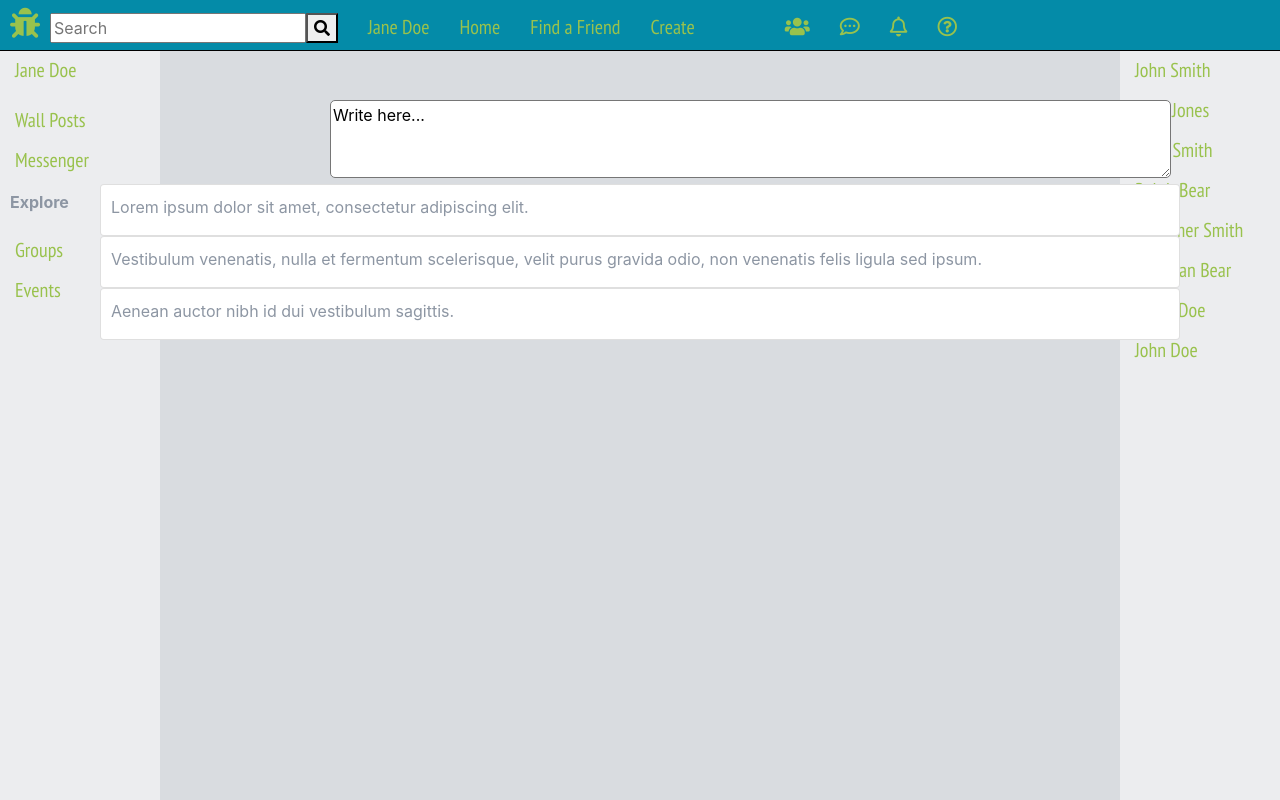
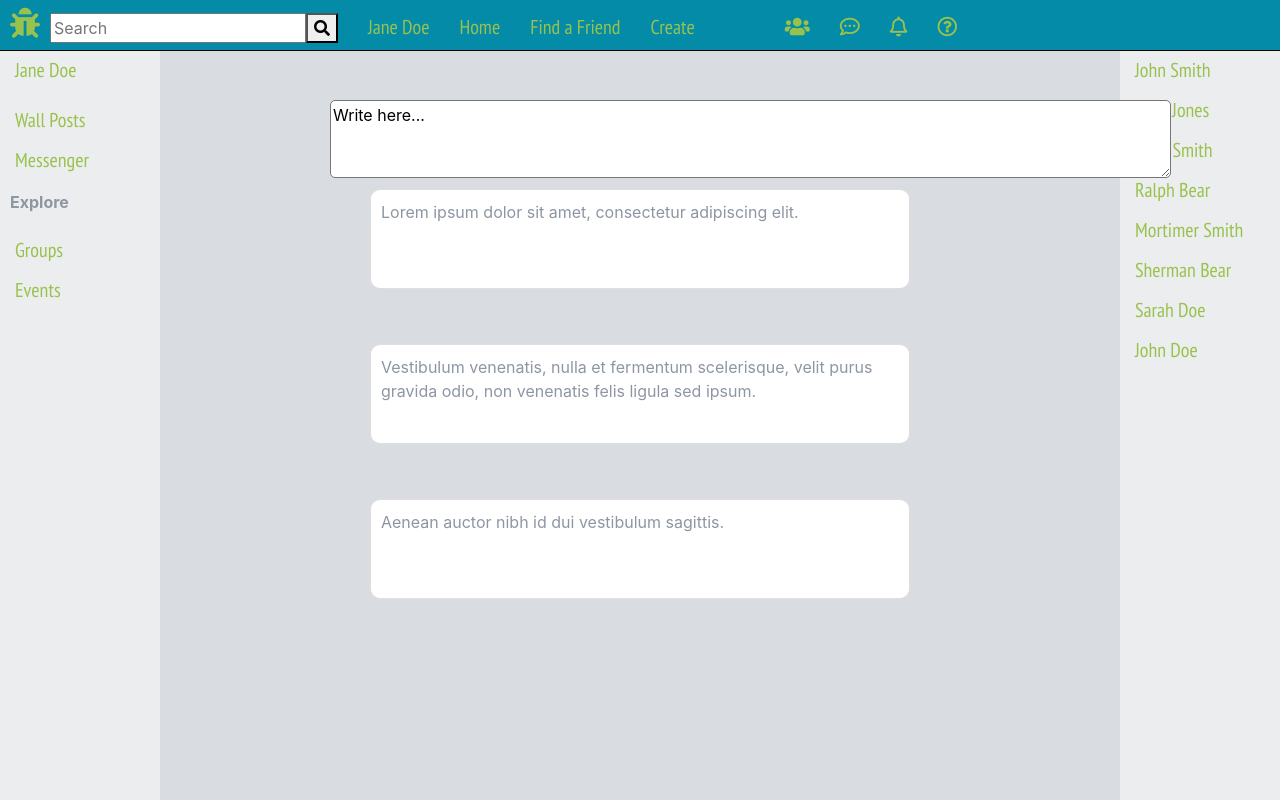
Before and after one commit to Estultz731/react-socialmedia-site, a React (Create React App) app: page / in a window 1280 px wide. Built offline with nearby package versions, Linux system fonts and the light colour scheme.

Commit message:
added posts css

```diff
--- a/src/App.css
+++ b/src/App.css
@@ -204,3 +204,17 @@ a:hover {
   margin-top: 50px;
   border-radius: 5px;
 }
+
+.card {
+  border-radius: 10px;
+  margin-top: 5px;
+  height: 100px;
+  width: 50%;
+  margin-bottom: 50px;
+}
+
+.col-lg-12 {
+  display: flex;
+  justify-content: center;
+  align-items: center;
+}
```
